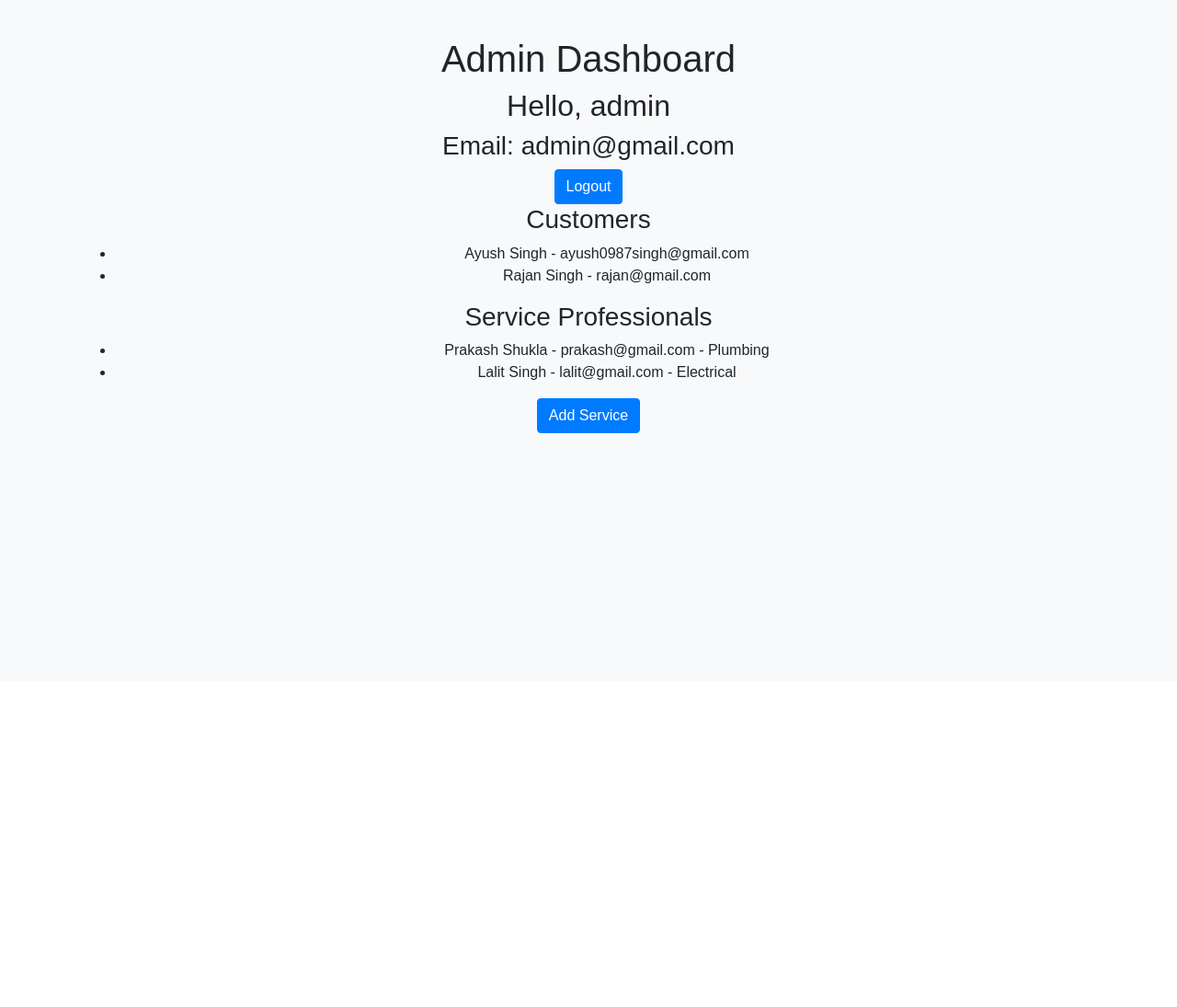
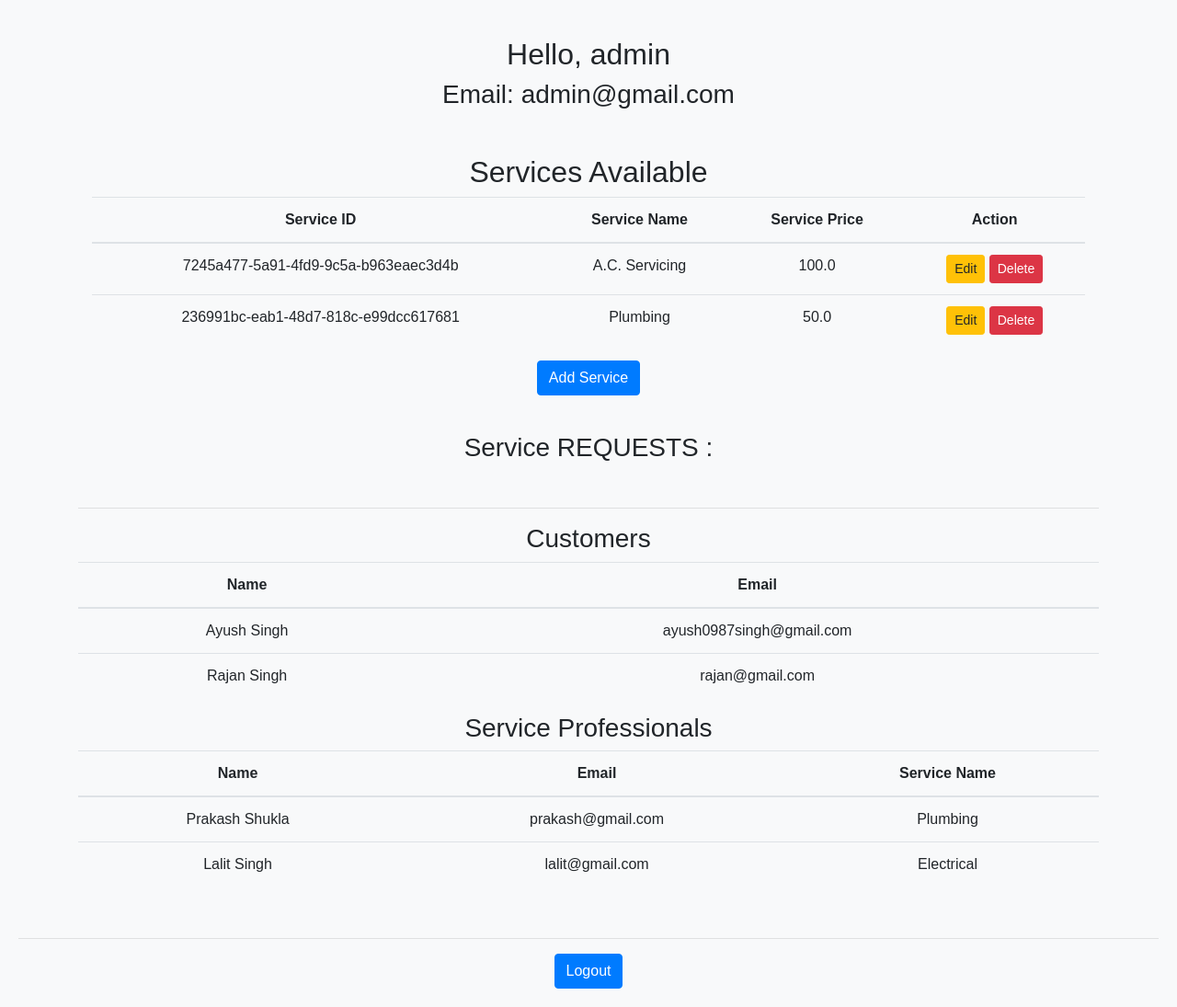
Before and after one commit to Ayush59699/A-Z-Housing, a Flask app: page /admin/dashboard in a window 1280 px wide. Shown: the part 59-1154 px from the top of the page at 92% size. Before the commit the page ends 530 px from the top, so only its background shows below. Run offline with Flask 3, Linux system fonts and the light colour scheme; a user stored in the database is signed in; some libraries are stand-ins or nearby versions.

Commit message:
Update admin_dashboard.html

```diff
--- a/templates/admin/admin_dashboard.html
+++ b/templates/admin/admin_dashboard.html
@@ -1,34 +1,129 @@
-{% extends "admin/base_admin_dash.html"%}
+{% extends "admin/base_admin_dash.html"%} {% block title%}Admin Dash {% endblock
+%} {% block bootlink %}<link
+  rel="stylesheet"
+  href="https://stackpath.bootstrapcdn.com/bootstrap/4.5.2/css/bootstrap.min.css"
+/>
+
+{% endblock %} {% block greet%} {{admin.name}} {% endblock %} {% block content%}
+
+<div class="container">
+  <h2>Hello, {{admin.name}}</h2>
+  <h3>Email: {{ admin.email }}</h3>
+
+  <div class="container mt-5">
+
+    <h2>Services Available</h2>
+    <table class="table">
+      <thead>
+        <tr>
+          <th>Service ID</th>
+          <th>Service Name</th>
+          <th>Service Price</th>
+          <th>Action</th>
+        </tr>
+      </thead>
+      <tbody>
+        {% for service in services %}
+        <tr>
+          <td>{{ service.id }}</td>
+          <td>{{ service.name }}</td>
+          <td>{{ service.price }}</td>
+          <td>
+            <a
+              href="{{ url_for('edit_service', id=service.id) }}"
+              class="btn btn-warning btn-sm"
+              >Edit</a>
+
+            <form
+              action="{{ url_for('delete_service', id=service.id) }}"
+              method="POST"
+              style="display: inline"
+            >
+              <button
+                type="submit"
+                class="btn btn-danger btn-sm"
+                onclick="return confirm('Are you sure you want to delete this service?');"
+              >
+                Delete
+              </button>
+            </form>
+          </td>
+        </tr>
+        {% endfor %}
+      </tbody>
+    </table>
+    <a href="{{ url_for('add_service') }}" class="btn btn-primary mb-3"
+      >Add Service</a>
+  </div>
+<br>
 
 
-{% block title%}Admin Dash {% endblock %}
-
-{% block greet%} {{admin.name}} {% endblock %}
 
 
-{% block content%}
-
-<div class="container">
-    <h1>Admin Dashboard</h1>
-    <h2>Hello, {{admin.name}}</h2>
-    <h3>Email: {{ admin.email }}</h3>
-
-    <a href="{{url_for('logout')}}" class="btn btn-primary">Logout</a>
 
 
-    <h3>Customers</h3>
-    <ul>
+<h3>Service REQUESTS : </h3>
+<br>
+<hr>
+
+
+
+
+
+
+
+
+<h3>Customers</h3>
+<table class="table">
+    <thead>
+        <tr>
+            <th>Name</th>
+            <th>Email</th>
+        </tr>
+    </thead>
+    <tbody>
         {% for customer in customers %}
-            <li>{{ customer.name }} - {{ customer.email }}</li>
+        <tr>
+            <td>{{ customer.name }}</td>
+            <td>{{ customer.email }}</td>
+        </tr>
         {% endfor %}
-    </ul>
+    </tbody>
+</table>
 
-    <h3>Service Professionals</h3>
-    <ul>
+
+
+
+
+
+
+
+
+<h3>Service Professionals</h3>
+<table class="table">
+    <thead>
+        <tr>
+            <th>Name</th>
+            <th>Email</th>
+            <th>Service Name</th>
+        </tr>
+    </thead>
+    <tbody>
         {% for professional in professionals %}
-            <li>{{ professional.name }} - {{ professional.email }} - {{ professional.service_name }}</li>
+        <tr>
+            <td>{{ professional.name }}</td>
+            <td>{{ professional.email }}</td>
+            <td>{{ professional.service_name }}</td>
+        </tr>
         {% endfor %}
-    </ul>
-    <a href="{{ url_for('add_service') }}" class="btn btn-primary">Add Service</a>
+    </tbody>
+</table>
+
+
 </div>
+<br />
+<hr />
+
+<a href="{{url_for('logout')}}" class="btn btn-primary">Logout</a>
+
 {% endblock %}
```
